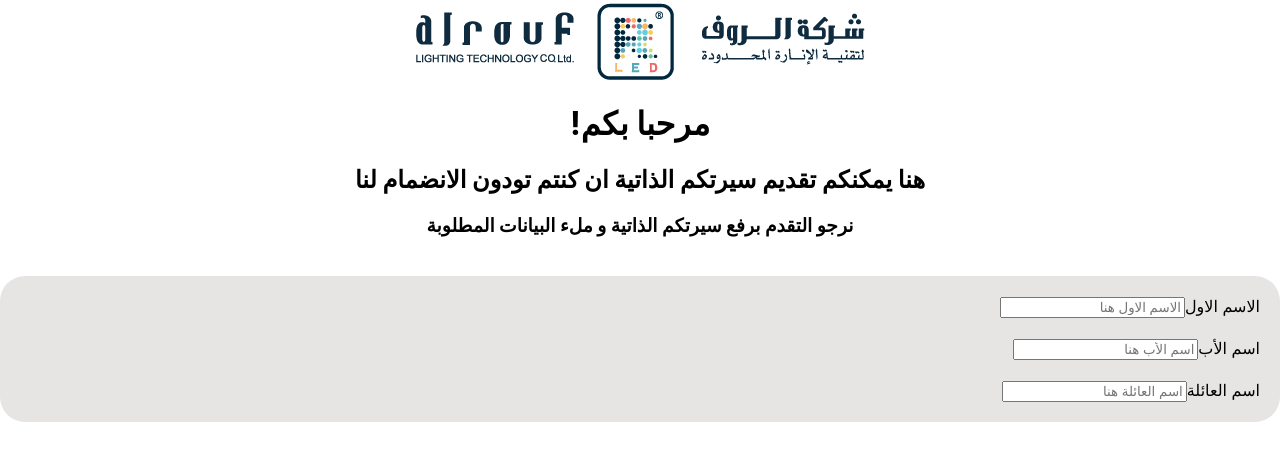
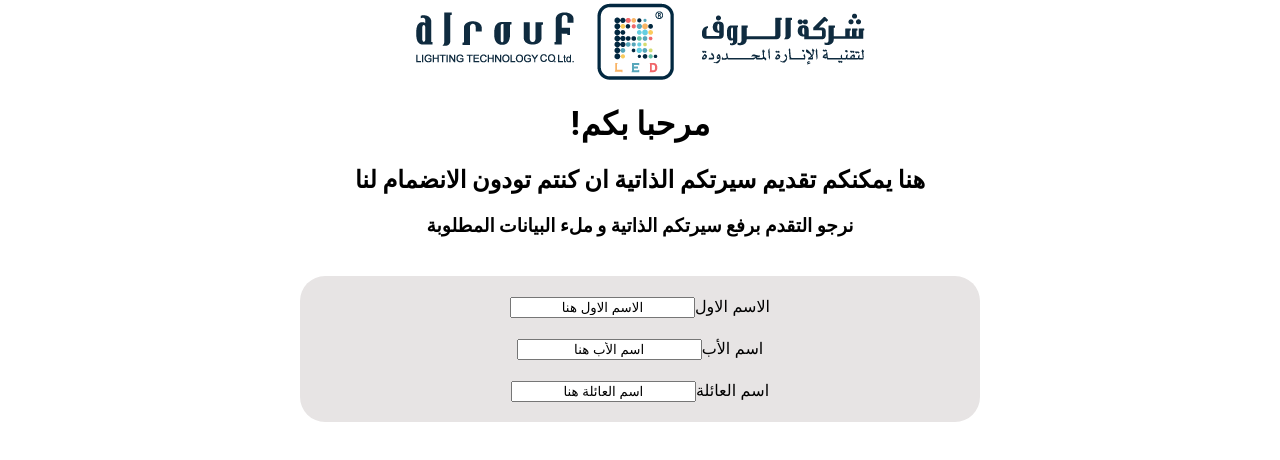
Before and after one commit to tenmayos/Alrouf-frontend, a React (Create React App) app: page / in a window 1280 px wide. Shown: the top 460 px of the page. Built offline with nearby package versions, Linux system fonts and the light colour scheme.

Commit message:
modified , replaced  with  in order to improve clarity and target the file upload input better | Added , , ,  and edited  to include +txtAlign/width

```diff
--- a/public/styles/index.css
+++ b/public/styles/index.css
@@ -12,8 +12,40 @@
     monospace;
 }
 
-input {
+input[type="file"] {
+  position: absolute;
+  width: 1px;
+  height: 1px;
+  padding: 0;
+  margin: -1px;
+  overflow: hidden;
+  clip: rect(0,0,0,0);
+  border: 0;
+}
+.file-upload-button {
+  border: 1px solid red;
+  display: inline-block;
+  padding: 6px 12px;
+  cursor: pointer;
+}
+
+.text-input {
+  font-size: 120%;
+  border: none;
+  border-bottom: 2px solid;
+  background: none;
   text-align: right;
+  margin-right: 5%;
+  width: 30%;
+}
+
+::placeholder {
+  text-align: center;
+  color: black;
+}
+
+input:focus {
+  outline: none;
 }
 
 .center {
@@ -27,12 +59,12 @@
   text-align: center;
 }
 
-
-
 .submission-box {
+  text-align: center;
   border-radius: 25px;
   background: rgb(231, 228, 228);
   padding: 20px;
-  width: auto;
+  margin: auto;
+  width: 50%;
   height: auto;
 }
```
